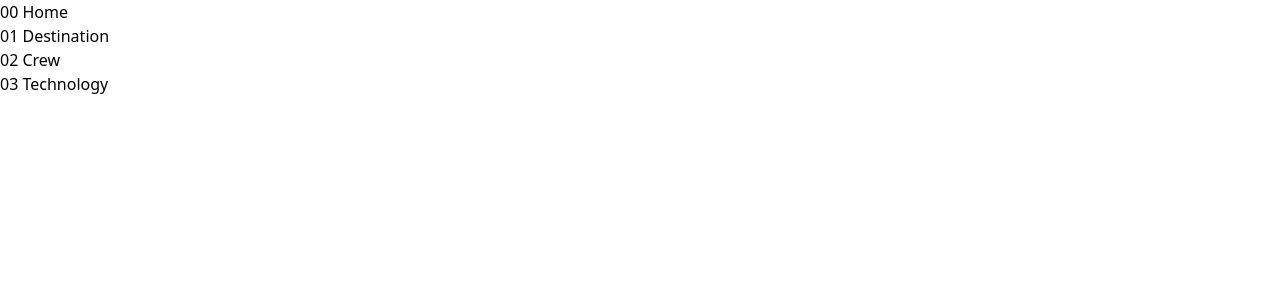
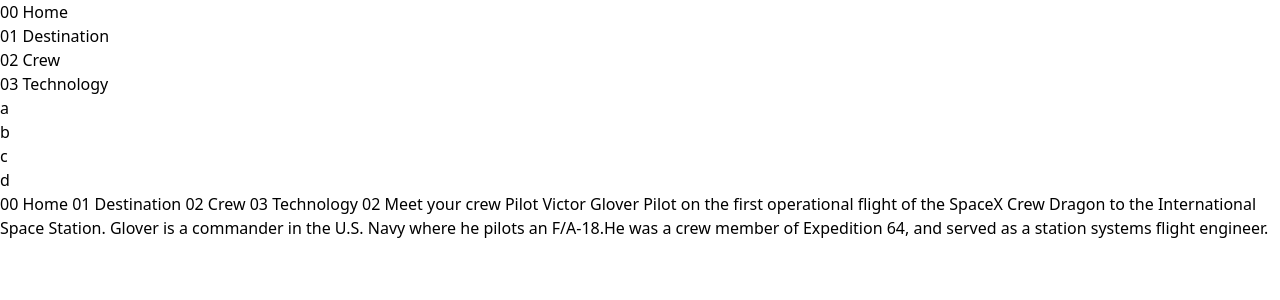
Before and after one commit to alisonnbarbosaa/space_tourism_multi-page_website, a React (Vite) app: page /crew_pilot in a window 1280 px wide. Shown: the top 300 px of the page. Built offline with nearby package versions, Linux system fonts and the light colour scheme.

Commit message:
sistema de navegação entre páginas concluido

```diff
--- a/src/App.jsx
+++ b/src/App.jsx
@@ -3,13 +3,20 @@
 
 import Header from "./components/layout/Header";
 import Home from "./components/pages/Home";
-import Crew from "./components/pages/crew/Crew_commander";
-import Technology from "./components/pages/technology/Technology_vehicle";
 
 import Destination_moon from "./components/pages/destination/Destination_moon";
 import Destination_mars from "./components/pages/destination/Destination_mars";
 import Destination_europa from "./components/pages/destination/Destination_europa";
 import Destination_titan from "./components/pages/destination/Destination_titan";
+
+import Crew_commander from "./components/pages/crew/Crew_commander";
+import Crew_engineer from "./components/pages/crew/Crew_engineer";
+import Crew_pilot from "./components/pages/crew/Crew_pilot";
+import Crew_specialist from "./components/pages/crew/Crew_specialist";
+
+import Technology_vehicle from "./components/pages/technology/Technology_vehicle";
+import Technology_spaceport from "./components/pages/technology/Technology_spaceport";
+import Technology_capsule from "./components/pages/technology/Technology_capsule";
 
 export default function App() {
   return (
@@ -49,13 +56,25 @@
         <Routes>
           <Route exact path="/" element={<Home />} />
           <Route path="/destination_moon" element={<Destination_moon />} />
-          <Route path="/crew" element={<Crew />} />
-          <Route path="/technology" element={<Technology />} />
+          <Route path="/crew_commander" element={<Crew_commander />} />
+          <Route path="/technology_vehicle" element={<Technology_vehicle />} />
 
           {/* sistema de navegação das páginas do Destination */}
           <Route path="/destination_mars" element={<Destination_mars />} />
           <Route path="/destination_europa" element={<Destination_europa />} />
           <Route path="/destination_titan" element={<Destination_titan />} />
+
+          {/* sistema de navegação das páginas do Crew */}
+          <Route path="/crew_engineer" element={<Crew_engineer />} />
+          <Route path="/crew_pilot" element={<Crew_pilot />} />
+          <Route path="/crew_specialist" element={<Crew_specialist />} />
+
+          {/* sistema de navegação das páginas do Technology */}
+          <Route
+            path="/technology_spaceport"
+            element={<Technology_spaceport />}
+          />
+          <Route path="/technology_capsule" element={<Technology_capsule />} />
         </Routes>
       </div>
     </div>
--- a/src/components/layout/Header.jsx
+++ b/src/components/layout/Header.jsx
@@ -12,10 +12,10 @@
             <Link to="/destination_moon">01 Destination</Link>
           </li>
           <li>
-            <Link to="/crew">02 Crew</Link>
+            <Link to="/crew_commander">02 Crew</Link>
           </li>
           <li>
-            <Link to="/technology">03 Technology</Link>
+            <Link to="/technology_vehicle">03 Technology</Link>
           </li>
         </ul>
       </nav>
--- a/src/components/pages/crew/Crew_commander.jsx
+++ b/src/components/pages/crew/Crew_commander.jsx
@@ -1,5 +1,13 @@
+import NavBarCrew from "./NavBarCrew";
+
 export default function Crew_commander() {
   return (
-    "00 Home 01 Destination 02 Crew 03 Technology 02 Meet your crew Commander Douglas Hurley Douglas Gerald Hurley is an American engineer, former Marine Corps pilot and former NASA astronaut. He launched into space for the third time as commander of Crew Dragon Demo-2."
-  )
+    <div>
+      <NavBarCrew />
+      00 Home 01 Destination 02 Crew 03 Technology 02 Meet your crew Commander
+      Douglas Hurley Douglas Gerald Hurley is an American engineer, former
+      Marine Corps pilot and former NASA astronaut. He launched into space for
+      the third time as commander of Crew Dragon Demo-2.
+    </div>
+  );
 }
--- a/src/components/pages/crew/Crew_engineer.jsx
+++ b/src/components/pages/crew/Crew_engineer.jsx
@@ -1,5 +1,14 @@
+import NavBarCrew from "./NavBarCrew";
+
 export default function Crew_engineer() {
   return (
-    "00 Home 01 Destination 02 Crew 03 Technology 02 Meet your crew Flight Engineer Anousheh Ansari Anousheh Ansari is an Iranian American engineer and co-founder of Prodea Systems. Ansari was the fourth self-funded space tourist, the first self-funded woman to fly to the ISS, and the first Iranian in space."
-  )
+    <div>
+      <NavBarCrew />
+      00 Home 01 Destination 02 Crew 03 Technology 02 Meet your crew Flight
+      Engineer Anousheh Ansari Anousheh Ansari is an Iranian American engineer
+      and co-founder of Prodea Systems. Ansari was the fourth self-funded space
+      tourist, the first self-funded woman to fly to the ISS, and the first
+      Iranian in space.
+    </div>
+  );
 }
--- a/src/components/pages/crew/Crew_pilot.jsx
+++ b/src/components/pages/crew/Crew_pilot.jsx
@@ -1,5 +1,14 @@
+import NavBarCrew from "./NavBarCrew";
+
 export default function Crew_pilot() {
   return (
-    "00 Home 01 Destination 02 Crew 03 Technology 02 Meet your crew Pilot Victor Glover Pilot on the first operational flight of the SpaceX Crew Dragon to the International Space Station. Glover is a commander in the U.S. Navy where he pilots an F/A-18.He was a crew member of Expedition 64, and served as a station systems flight engineer."
-  )
+    <div>
+      <NavBarCrew />
+      00 Home 01 Destination 02 Crew 03 Technology 02 Meet your crew Pilot
+      Victor Glover Pilot on the first operational flight of the SpaceX Crew
+      Dragon to the International Space Station. Glover is a commander in the
+      U.S. Navy where he pilots an F/A-18.He was a crew member of Expedition 64,
+      and served as a station systems flight engineer.
+    </div>
+  );
 }
--- a/src/components/pages/crew/Crew_specialist.jsx
+++ b/src/components/pages/crew/Crew_specialist.jsx
@@ -1,5 +1,14 @@
+import NavBarCrew from "./NavBarCrew";
+
 export default function Crew_specialist() {
   return (
-    "00 Home 01 Destination 02 Crew 03 Technology 02 Meet your crew Mission Specialist Mark Shuttleworth Mark Richard Shuttleworth is the founder and CEO of Canonical, the company behind the Linux-based Ubuntu operating system. Shuttleworth became the first South African to travel to space as a space tourist."
-  )
+    <div>
+      <NavBarCrew/>
+      00 Home 01 Destination 02 Crew 03 Technology 02 Meet your crew Mission
+      Specialist Mark Shuttleworth Mark Richard Shuttleworth is the founder and
+      CEO of Canonical, the company behind the Linux-based Ubuntu operating
+      system. Shuttleworth became the first South African to travel to space as
+      a space tourist.
+    </div>
+  );
 }
--- /dev/null
+++ b/src/components/pages/crew/NavBarCrew.jsx
@@ -0,0 +1,22 @@
+import { Link } from "react-router";
+
+export default function NavBarCrew() {
+  return (
+    <nav>
+      <ul>
+        <li>
+          <Link to="/crew_commander">a</Link>
+        </li>
+        <li>
+          <Link to="/crew_engineer">b</Link>
+        </li>
+        <li>
+          <Link to="/crew_pilot">c</Link>
+        </li>
+        <li>
+          <Link to="/crew_specialist">d</Link>
+        </li>
+      </ul>
+    </nav>
+  );
+}
--- /dev/null
+++ b/src/components/pages/technology/NavBarTechnology.jsx
@@ -0,0 +1,19 @@
+import { Link } from "react-router";
+
+export default function NavBarTechnology() {
+  return (
+    <nav>
+      <ul>
+        <li>
+          <Link to="/technology_vehicle">1</Link>
+        </li>
+        <li>
+          <Link to="/technology_spaceport">2</Link>
+        </li>
+        <li>
+          <Link to="/technology_capsule">3</Link>
+        </li>
+      </ul>
+    </nav>
+  );
+}
--- a/src/components/pages/technology/Technology_capsule.jsx
+++ b/src/components/pages/technology/Technology_capsule.jsx
@@ -1,3 +1,15 @@
-export default function Technology_capsule(){
-    return ("00 Home 01 Destination 02 Crew 03 Technology 03 Space launch 101 1 2 3 The terminology... Space capsule A space capsule is an often-crewed spacecraft that uses a blunt-body reentry capsule to reenter the Earth's atmosphere without wings. Our capsule is where you'll spend your time during the flight. It includes a space gym, cinema, and plenty of other activities to keep you entertained.")
+import NavBarTechonology from "./NavBarTechnology";
+
+export default function Technology_capsule() {
+  return (
+    <div>
+      <NavBarTechonology />
+      00 Home 01 Destination 02 Crew 03 Technology 03 Space launch 101 1 2 3 The
+      terminology... Space capsule A space capsule is an often-crewed spacecraft
+      that uses a blunt-body reentry capsule to reenter the Earth's atmosphere
+      without wings. Our capsule is where you'll spend your time during the
+      flight. It includes a space gym, cinema, and plenty of other activities to
+      keep you entertained.
+    </div>
+  );
 }
--- a/src/components/pages/technology/Technology_spaceport.jsx
+++ b/src/components/pages/technology/Technology_spaceport.jsx
@@ -1,3 +1,14 @@
-export default function Technology_spaceport(){
-    return ("00 Home 01 Destination 02 Crew 03 Technology 03 Space launch 101 1 2 3 The terminology... Spaceport A spaceport or cosmodrome is a site for launching (or receiving) spacecraft, by analogy to the seaport for ships or airport for aircraft. Based in the famous Cape Canaveral, our spaceport is ideally situated to take advantage of the Earth’s rotation for launch.")
+import NavBarTechonology from "./NavBarTechnology";
+
+export default function Technology_spaceport() {
+  return (
+    <div>
+      <NavBarTechonology />
+      00 Home 01 Destination 02 Crew 03 Technology 03 Space launch 101 1 2 3 The
+      terminology... Spaceport A spaceport or cosmodrome is a site for launching
+      (or receiving) spacecraft, by analogy to the seaport for ships or airport
+      for aircraft. Based in the famous Cape Canaveral, our spaceport is ideally
+      situated to take advantage of the Earth’s rotation for launch.
+    </div>
+  );
 }
--- a/src/components/pages/technology/Technology_vehicle.jsx
+++ b/src/components/pages/technology/Technology_vehicle.jsx
@@ -1,3 +1,15 @@
-export default function Technology_vehicle(){
-    return ("00 Home 01 Destination 02 Crew 03 Technology 03 Space launch 101 1 2 3 The terminology... Launch vehicle A launch vehicle or carrier rocket is a rocket-propelled vehicle used to carry a payload from Earth's surface to space, usually to Earth orbit or beyond. Our WEB-X carrier rocket is the most powerful in operation. Standing 150 metres tall, it's quite an awe-inspiring sight on the launch pad!")
+import NavBarTechonology from "./NavBarTechnology";
+
+export default function Technology_vehicle() {
+  return (
+    <div>
+      <NavBarTechonology />
+      00 Home 01 Destination 02 Crew 03 Technology 03 Space launch 101 1 2 3 The
+      terminology... Launch vehicle A launch vehicle or carrier rocket is a
+      rocket-propelled vehicle used to carry a payload from Earth's surface to
+      space, usually to Earth orbit or beyond. Our WEB-X carrier rocket is the
+      most powerful in operation. Standing 150 metres tall, it's quite an
+      awe-inspiring sight on the launch pad!
+    </div>
+  );
 }
```
